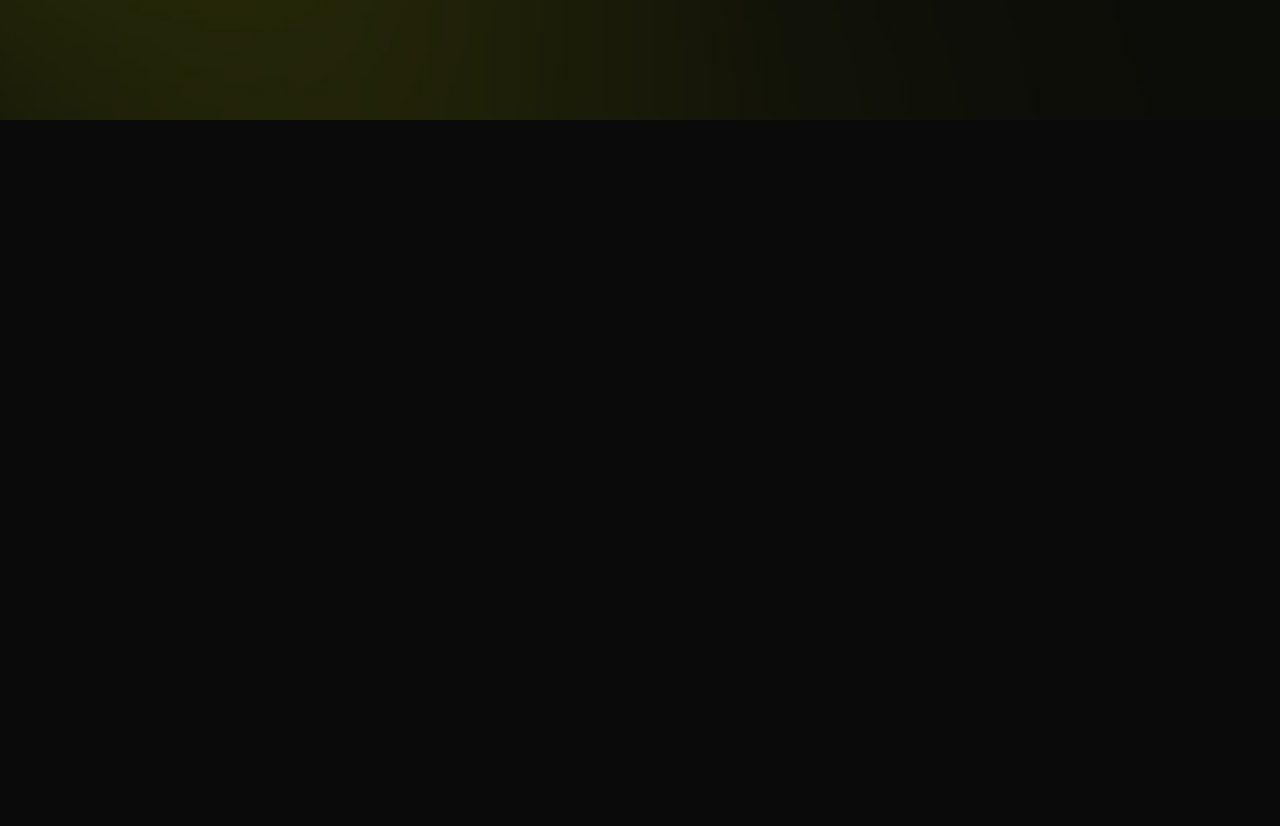
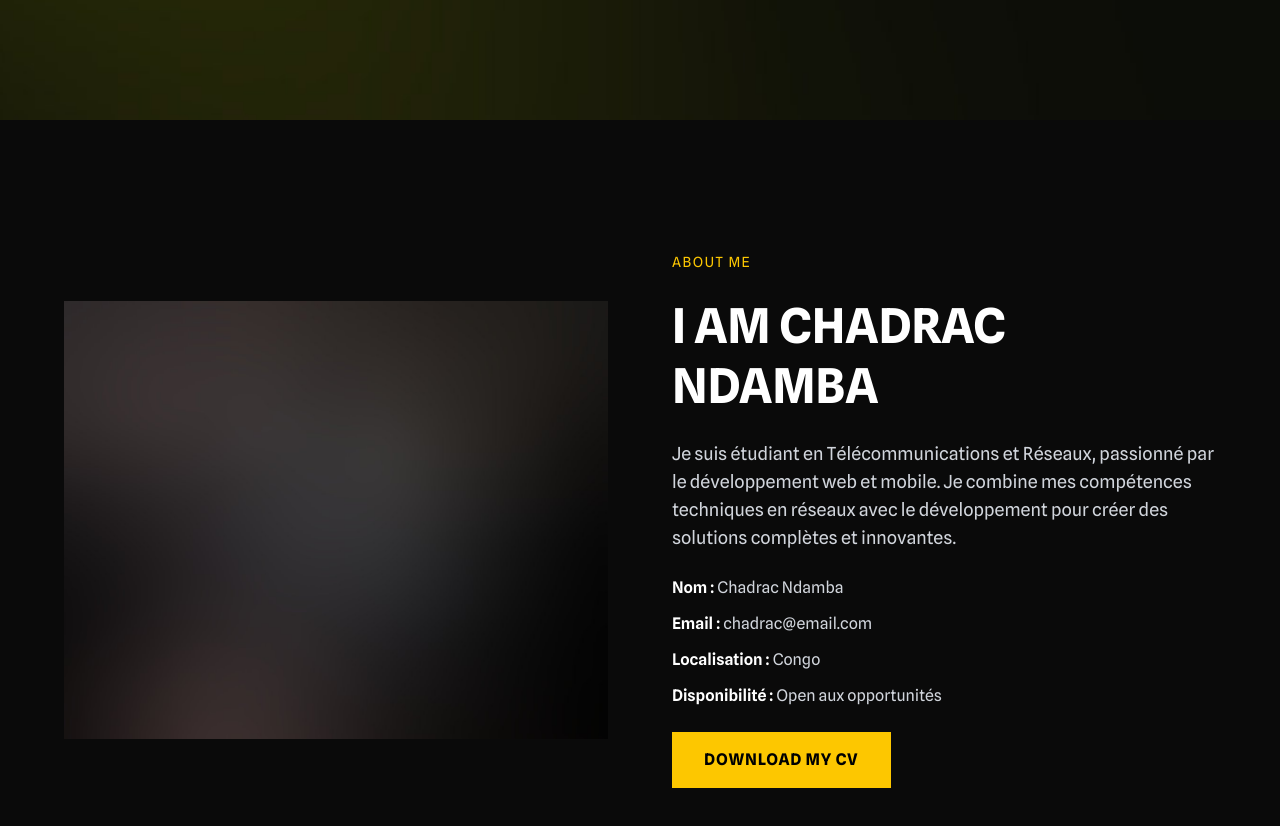
Before and after one commit to Huygens15/portfolio-chadrac, a Next.js app: page / in a window 1280 px wide. Shown: the part 680-1506 px from the top of the page. Before the commit the page ends 800 px from the top, so only its background shows below. Built offline with nearby package versions, Linux system fonts and the light colour scheme.

Commit message:
About page

```diff
--- a/app/page.tsx
+++ b/app/page.tsx
@@ -1,9 +1,11 @@
-import Image from "next/image";
-import Header from "@/components/Header";
 import Hero from "@/components/Hero";
+import About from "@/components/About";
 
 export default function Home() {
   return (
-    <Hero />
+    <main>
+      <Hero />
+      <About />
+    </main>
   );
 }
--- /dev/null
+++ b/components/About.tsx
@@ -0,0 +1,52 @@
+import React from 'react'
+
+const About = () => {
+  return (
+    <section id="about" className="min-h-screen flex items-center px-16 py-20">
+
+      <div className="w-full flex items-center gap-16">
+
+        {/* Colonne gauche — Image */}
+        <div className="w-1/2">
+          <img
+            src="/images/about_img.jpg"
+            alt="About Chadrac"
+            className="w-full h-auto object-cover"
+          />
+        </div>
+
+        {/* Colonne droite — Texte */}
+        <div className="w-1/2 flex flex-col gap-6">
+
+          <h3 className="text-yellow-400 text-sm uppercase tracking-widest">About Me</h3>
+
+          <h2 className="text-white text-5xl font-bold uppercase leading-tight">
+            I am Chadrac NDAMBA
+          </h2>
+
+          <p className="text-gray-300 text-lg">
+            Je suis étudiant en Télécommunications et Réseaux, passionné par le développement web et mobile.
+            Je combine mes compétences techniques en réseaux avec le développement pour créer des solutions
+            complètes et innovantes.
+          </p>
+
+          <div className="flex flex-col gap-3 text-gray-300">
+            <p><span className="text-white font-semibold">Nom :</span> Chadrac Ndamba</p>
+            <p><span className="text-white font-semibold">Email :</span> chadrac@email.com</p>
+            <p><span className="text-white font-semibold">Localisation :</span> Congo</p>
+            <p><span className="text-white font-semibold">Disponibilité :</span> Open aux opportunités</p>
+          </div>
+
+          <a href="#" className="bg-yellow-400 text-black px-8 py-4 font-bold uppercase tracking-wider hover:bg-yellow-300 transition w-fit">
+            Download my CV
+          </a>
+
+        </div>
+
+      </div>
+
+    </section>
+  )
+}
+
+export default About
--- a/components/Header.tsx
+++ b/components/Header.tsx
@@ -41,12 +41,12 @@ const Header = () => {
         {/* Menu mobile - visible seulement si menuOpen est true */}
         {menuOpen && (
         <nav className="flex flex-col gap-4 mt-4">
-            <a href="#" className="text-gray-300 hover:text-yellow-400">Home</a>
-            <a href="#about" className="text-gray-300 hover:text-yellow-400">About me</a>
-            <a href="#parcours" className="text-gray-300 hover:text-yellow-400">Academic backgruond</a>
-            <a href="#projects" className="text-gray-300 hover:text-yellow-400">Projects</a>
-            <a href="#blog" className="text-gray-300 hover:text-yellow-400">Experiences</a>
-            <a href="#contact" className="text-gray-300 hover:text-yellow-400">Contact</a>
+            <a href="#" className="text-gray-300 hover:text-yellow-400 uppercase tracking-widest text-sm">Home</a>
+            <a href="#about" className="text-gray-300 hover:text-yellow-400 uppercase tracking-widest text-sm">About me</a>
+            <a href="#parcours" className="text-gray-300 hover:text-yellow-400 uppercase tracking-widest text-sm">Academic backgruond</a>
+            <a href="#projects" className="text-gray-300 hover:text-yellow-400 uppercase tracking-widest text-sm">Projects</a>
+            <a href="#blog" className="text-gray-300 hover:text-yellow-400 uppercase tracking-widest text-sm">Experiences</a>
+            <a href="#contact" className="text-gray-300 hover:text-yellow-400 uppercase tracking-widest text-sm">Contact</a>
         </nav>
       )}
 
```
Also changed, not shown: public/images/about_img copy.jpg (added).
